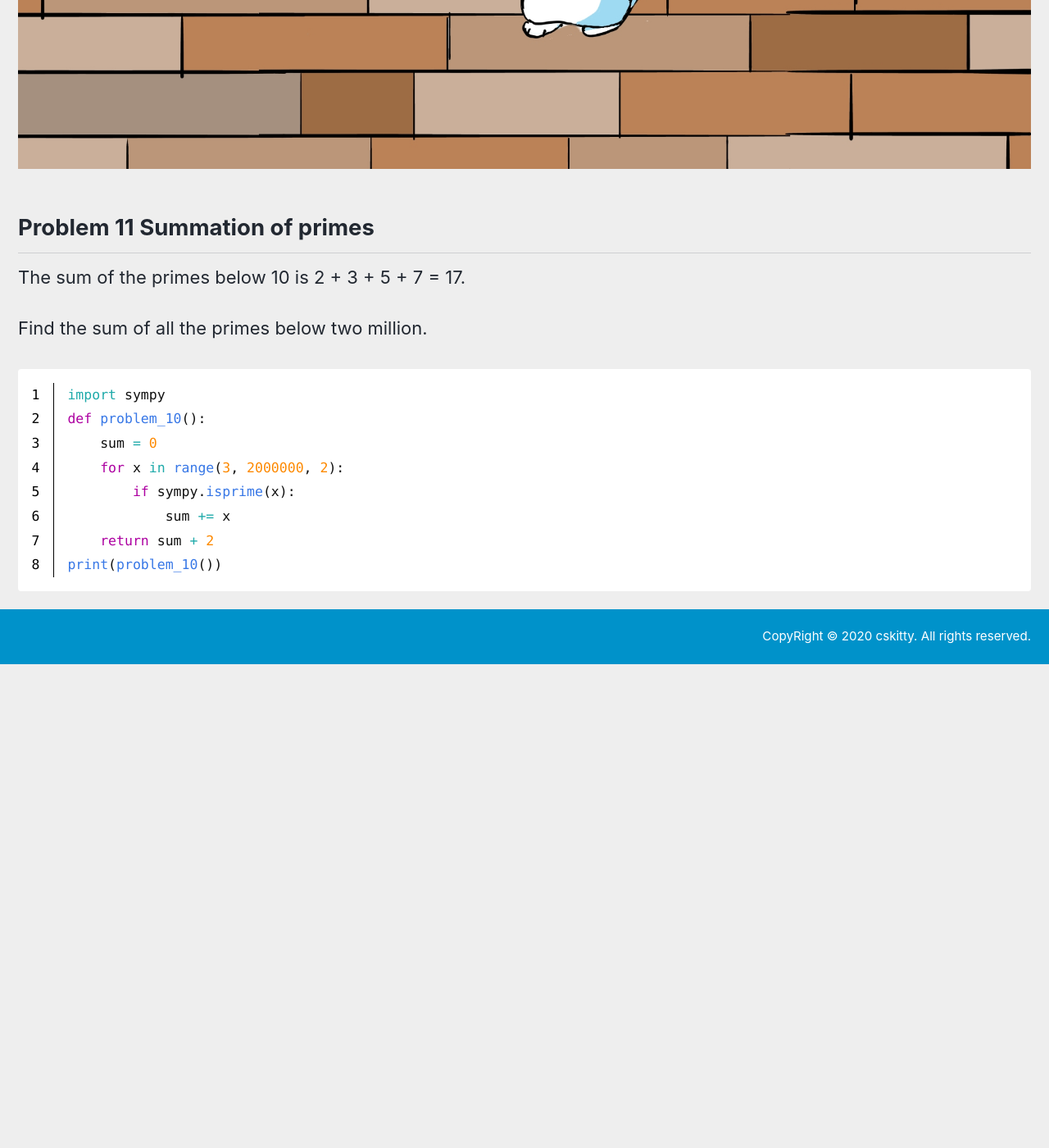
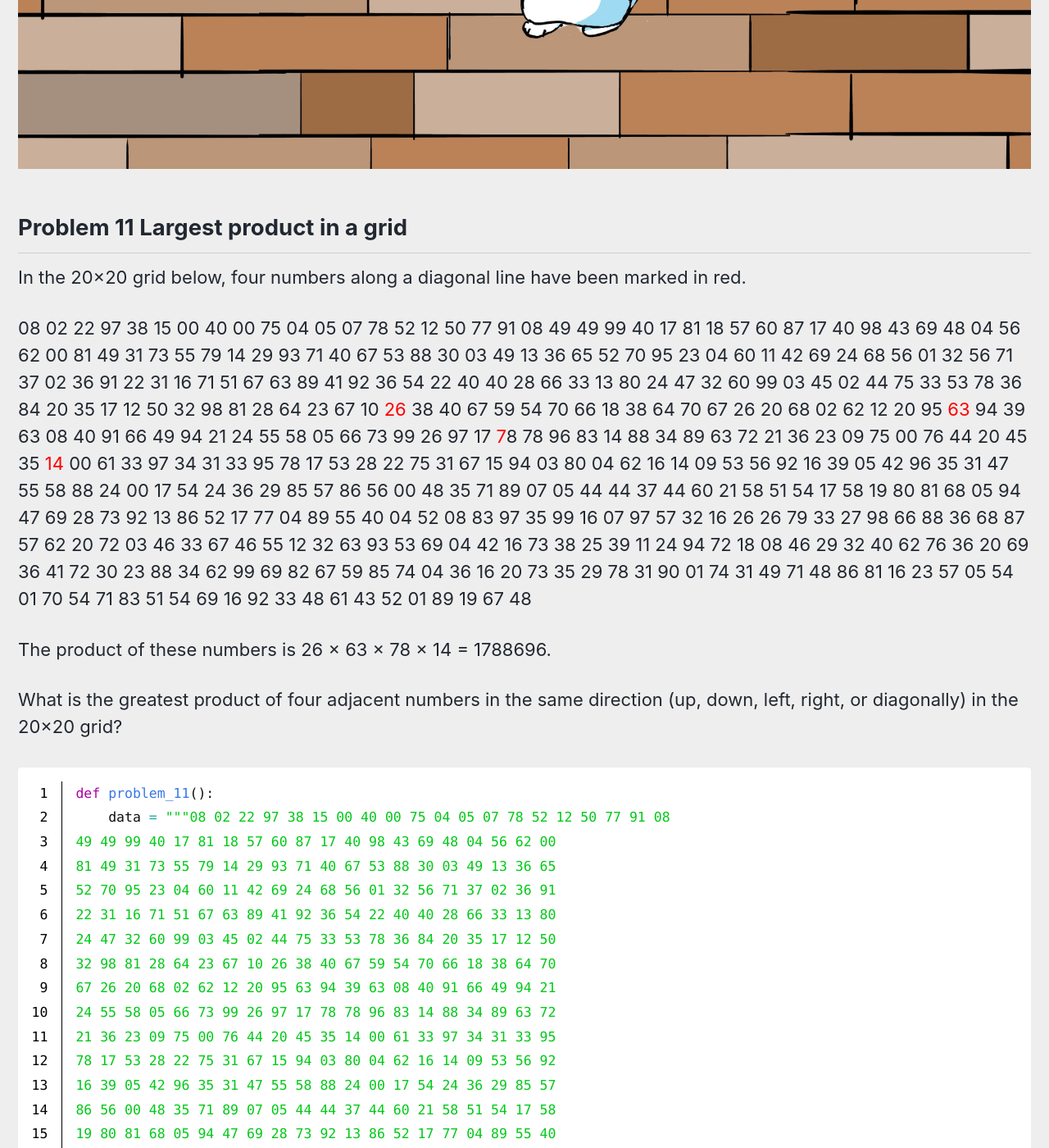
Before and after one commit to cskitty/cskitty.github.io, a Jekyll site: the page built from _posts/2020-04-30-post-project-euler-2.md, in a window 1280 px wide and 1400 px high, scrolled down 590 px. Shown: the whole window at 82% size. Built offline with Jekyll 4.4.1, drawn with Linux system fonts in a browser that asks for light colours; cached includes are drawn as plain includes; nearby versions of some CDN libraries; some of the changed text lies outside the part shown.

Commit message:
Problem 11 done

```diff
--- a/_posts/2020-04-30-post-project-euler-2.md
+++ b/_posts/2020-04-30-post-project-euler-2.md
@@ -13,20 +13,86 @@ tags:
 
 ![](/assets/images/snowbunny2.jpg)
 
-## Problem 11 Summation of primes
 
-The sum of the primes below 10 is 2 + 3 + 5 + 7 = 17.
+## Problem 11 Largest product in a grid
+In the 20×20 grid below, four numbers along a diagonal line have been marked in red.
 
-Find the sum of all the primes below two million.
+08 02 22 97 38 15 00 40 00 75 04 05 07 78 52 12 50 77 91 08
+49 49 99 40 17 81 18 57 60 87 17 40 98 43 69 48 04 56 62 00
+81 49 31 73 55 79 14 29 93 71 40 67 53 88 30 03 49 13 36 65
+52 70 95 23 04 60 11 42 69 24 68 56 01 32 56 71 37 02 36 91
+22 31 16 71 51 67 63 89 41 92 36 54 22 40 40 28 66 33 13 80
+24 47 32 60 99 03 45 02 44 75 33 53 78 36 84 20 35 17 12 50
+32 98 81 28 64 23 67 10 <span style="color:red">26</span> 38 40 67 59 54 70 66 18 38 64 70
+67 26 20 68 02 62 12 20 95 <span style="color:red">63</span> 94 39 63 08 40 91 66 49 94 21
+24 55 58 05 66 73 99 26 97 17 <span style="color:red">7</span>8 78 96 83 14 88 34 89 63 72
+21 36 23 09 75 00 76 44 20 45 35 <span style="color:red">14</span> 00 61 33 97 34 31 33 95
+78 17 53 28 22 75 31 67 15 94 03 80 04 62 16 14 09 53 56 92
+16 39 05 42 96 35 31 47 55 58 88 24 00 17 54 24 36 29 85 57
+86 56 00 48 35 71 89 07 05 44 44 37 44 60 21 58 51 54 17 58
+19 80 81 68 05 94 47 69 28 73 92 13 86 52 17 77 04 89 55 40
+04 52 08 83 97 35 99 16 07 97 57 32 16 26 26 79 33 27 98 66
+88 36 68 87 57 62 20 72 03 46 33 67 46 55 12 32 63 93 53 69
+04 42 16 73 38 25 39 11 24 94 72 18 08 46 29 32 40 62 76 36
+20 69 36 41 72 30 23 88 34 62 99 69 82 67 59 85 74 04 36 16
+20 73 35 29 78 31 90 01 74 31 49 71 48 86 81 16 23 57 05 54
+01 70 54 71 83 51 54 69 16 92 33 48 61 43 52 01 89 19 67 48
+
+The product of these numbers is 26 × 63 × 78 × 14 = 1788696.
+
+What is the greatest product of four adjacent numbers in the same direction (up, down, left, right, or diagonally) in the 20×20 grid?
+
+{% highlight python linenos %}
+def problem_11():
+    data = """08 02 22 97 38 15 00 40 00 75 04 05 07 78 52 12 50 77 91 08
+49 49 99 40 17 81 18 57 60 87 17 40 98 43 69 48 04 56 62 00
+81 49 31 73 55 79 14 29 93 71 40 67 53 88 30 03 49 13 36 65
+52 70 95 23 04 60 11 42 69 24 68 56 01 32 56 71 37 02 36 91
+22 31 16 71 51 67 63 89 41 92 36 54 22 40 40 28 66 33 13 80
+24 47 32 60 99 03 45 02 44 75 33 53 78 36 84 20 35 17 12 50
+32 98 81 28 64 23 67 10 26 38 40 67 59 54 70 66 18 38 64 70
+67 26 20 68 02 62 12 20 95 63 94 39 63 08 40 91 66 49 94 21
+24 55 58 05 66 73 99 26 97 17 78 78 96 83 14 88 34 89 63 72
+21 36 23 09 75 00 76 44 20 45 35 14 00 61 33 97 34 31 33 95
+78 17 53 28 22 75 31 67 15 94 03 80 04 62 16 14 09 53 56 92
+16 39 05 42 96 35 31 47 55 58 88 24 00 17 54 24 36 29 85 57
+86 56 00 48 35 71 89 07 05 44 44 37 44 60 21 58 51 54 17 58
+19 80 81 68 05 94 47 69 28 73 92 13 86 52 17 77 04 89 55 40
+04 52 08 83 97 35 99 16 07 97 57 32 16 26 26 79 33 27 98 66
+88 36 68 87 57 62 20 72 03 46 33 67 46 55 12 32 63 93 53 69
+04 42 16 73 38 25 39 11 24 94 72 18 08 46 29 32 40 62 76 36
+20 69 36 41 72 30 23 88 34 62 99 69 82 67 59 85 74 04 36 16
+20 73 35 29 78 31 90 01 74 31 49 71 48 86 81 16 23 57 05 54
+01 70 54 71 83 51 54 69 16 92 33 48 61 43 52 01 89 19 67 48"""
+    matrix = data.split("\n")
+    for i in range(len(matrix)):
+        matrix[i - 1] = list(map(int, matrix[i - 1].split(" ")))
+    max = 0
+    for i in range(len(matrix)):
+        for j in range(len(matrix[0])):
+            # Row
+            if j + 3 < len(matrix[0]):
+                product = matrix[i][j] * matrix[i][j + 1] * matrix[i][j + 2] * matrix[i][j + 3]
+                if product > max:
+                    max = product
+            # Column
+            if i + 3 < len(matrix):
+                product = matrix[i][j] * matrix[i + 1][j] * matrix[i + 2][j] * matrix[i + 3][j]
+                if product > max:
+                    max = product
+            # Diagonal Left
+            if i + 3 < len(matrix) and j + 3 < len(matrix[0]):
+                product = matrix[i][j] * matrix[i + 1][j + 1] * matrix[i + 2][j + 2] * matrix[i + 3][j + 3]
+                if product > max:
+                    max = product
+
+            # Diagonal Right
+            if j >= 3 and i + 3 < len(matrix):
+                product = matrix[i][j] * matrix[i + 1][j - 1] * matrix[i + 2][j - 2] * matrix[i + 3][j - 3]
+                if product > max:
+                    max = product
+    return max
 
 
-{% highlight python linenos %}
-import sympy
-def problem_10():
-    sum = 0
-    for x in range(3, 2000000, 2):
-        if sympy.isprime(x):
-            sum += x
-    return sum + 2
-print(problem_10())
+print(problem_11())
 {% endhighlight %}
```
Also changed, not shown: 1 other file.
